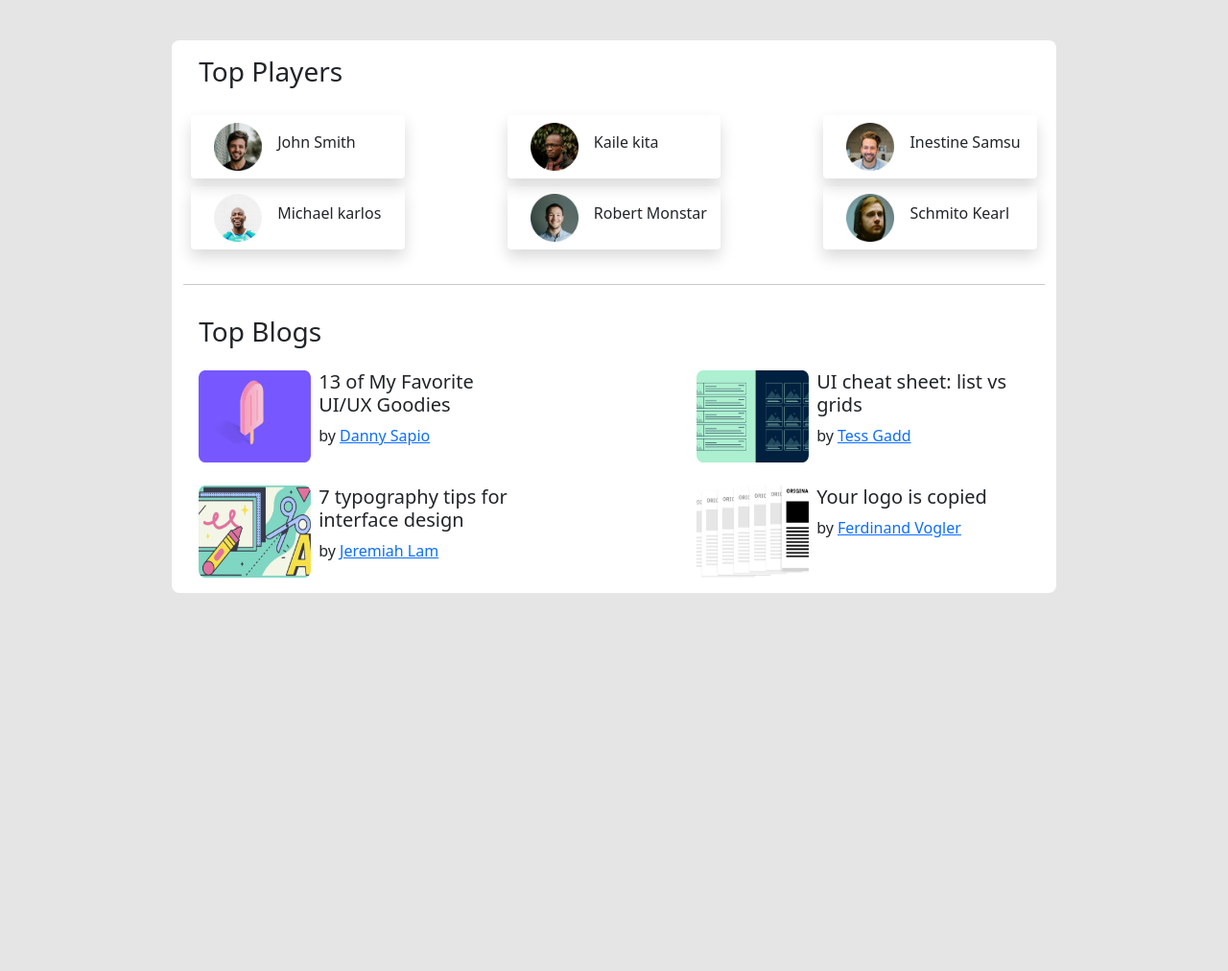
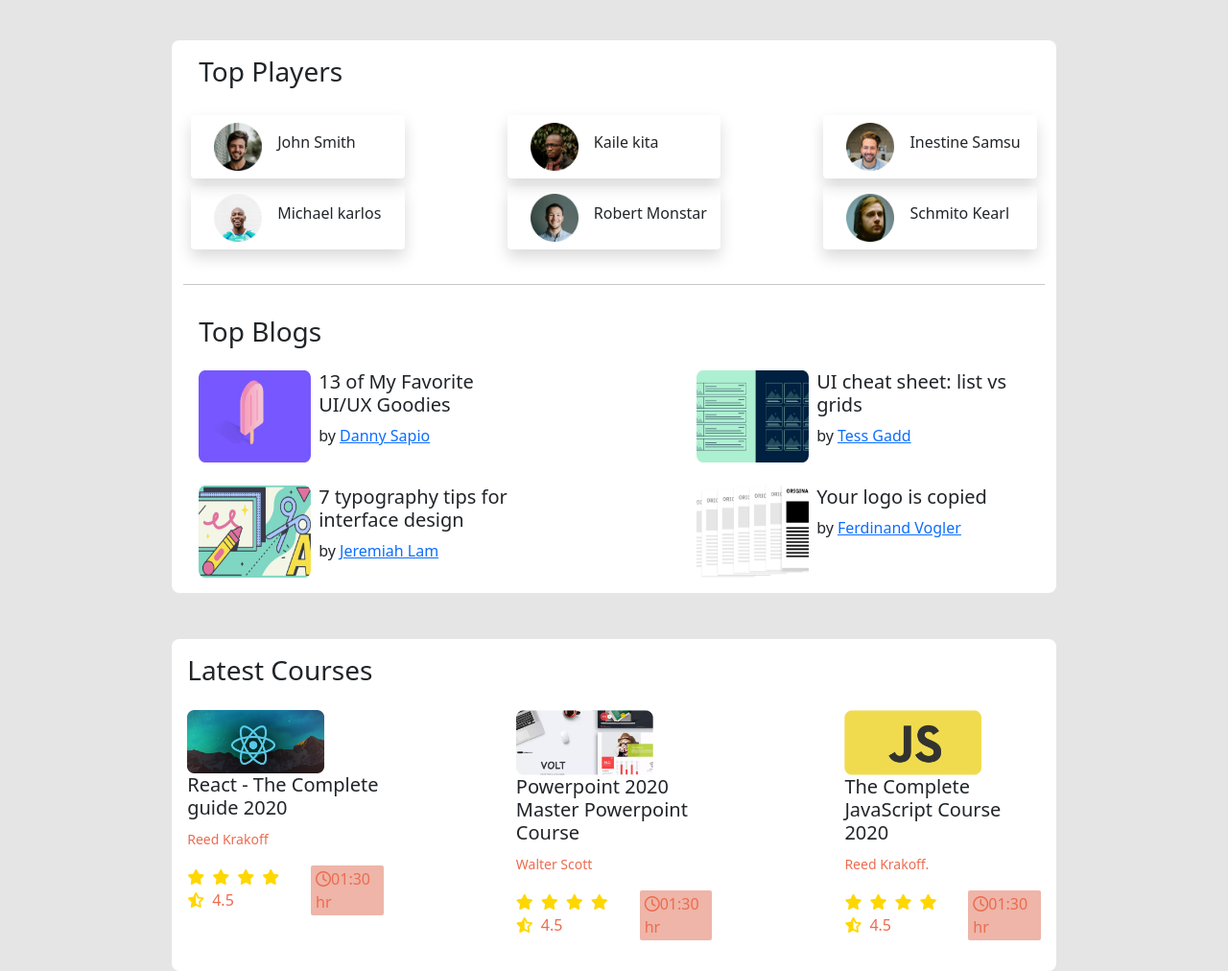
Before and after one commit to bayezidmir/bootstra5-practice, a plain HTML site: page Leader Board- Bootstrap/index.html in a window 1280 px wide. Shown: the part 89-1101 px from the top of the page at 96% size. Before the commit the page ends 800 px from the top, so only its background shows below. Drawn offline with nearby package versions, Linux system fonts and the light colour scheme.

Commit message:
completed leaderboard using bootstrap

```diff
--- a/Leader Board- Bootstrap/index.html
+++ b/Leader Board- Bootstrap/index.html
@@ -132,7 +132,49 @@
             </div>
           </div>
         </div>
+      </section>
 
+      <!-- Latest Courses -->
+      <section>
+        <div id="latest-courses" class="container p-3 ">
+          <h3 class="section-title">Latest Courses</h3>
+          <div class="row justify-content-between pt-3">
+            <div class="col-lg-3">
+              <img src="./images/courses/course-1.png" alt="" class="img-fluid" width="70%">
+              <div class="course-details">
+                <h5>React - The Complete guide 2020</h5>
+                <p class="author"><small>Reed Krakoff</small></p>
+                <div class="time-and-rating d-flex justify-content-between">
+                  <p><i class="fas fa-star"></i><i class="fas fa-star"></i><i class="fas fa-star"></i><i class="fas fa-star"></i><i class="fas fa-star-half-alt"></i>4.5</p>
+                  <p class="time"><i class="far fa-clock"></i>01:30 hr</p>
+                </div>
+              </div>
+            </div>
+            <div class="col-lg-3">
+              <img src="./images/courses/course-2.png" alt="" class="img-fluid" width="70%">
+              <div class="course-details">
+                <h5>Powerpoint 2020 Master Powerpoint Course </h5>
+                <p class="author"><small> Walter Scott</small></p>
+                <div class="time-and-rating d-flex justify-content-between">
+                  <p><i class="fas fa-star"></i><i class="fas fa-star"></i><i class="fas fa-star"></i><i class="fas fa-star"></i><i class="fas fa-star-half-alt"></i>4.5</p>
+                  <p class="time"><i class="far fa-clock"></i>01:30 hr</p>
+                </div>
+              </div>
+            </div>
+            <div class="col-lg-3">
+              <img src="./images/courses/course-3.png" alt="" class="img-fluid" width="70%">
+              <div class="course-details">
+                <h5>The Complete JavaScript Course 2020</h5>
+                <p class="author"><small> Reed Krakoff.</small></p>
+                <div class="time-and-rating d-flex justify-content-between">
+                  <p><i class="fas fa-star"></i><i class="fas fa-star"></i><i class="fas fa-star"></i><i class="fas fa-star"></i><i class="fas fa-star-half-alt"></i>4.5</p>
+                  <p class="time"><i class="far fa-clock"></i>01:30 hr</p>
+                </div>
+              </div>
+            </div>
+
+          </div>
+        </div>
       </section>
     </main>
     <!-- Bootstrap JavaScript Libraries -->
--- a/Leader Board- Bootstrap/styles/style.css
+++ b/Leader Board- Bootstrap/styles/style.css
@@ -6,7 +6,8 @@ body {
   max-width: 73%;
 }
 
-#top-player-blogs {
+#top-player-blogs,
+#latest-courses {
   background-color: #ffffff;
   max-width: 72%;
   border-radius: 0.5rem;
@@ -15,3 +16,19 @@ body {
 .navbar-nav .nav-item .nav-link {
   color: white;
 }
+
+body .fas {
+  margin-right: 0.5rem;
+  color: gold;
+}
+
+.author,
+.time-and-rating {
+  color: #ed6b4f;
+}
+
+.time {
+  background-color: #d2412063;
+  border-radius: 2px;
+  padding: 2px 5px;
+}
```
